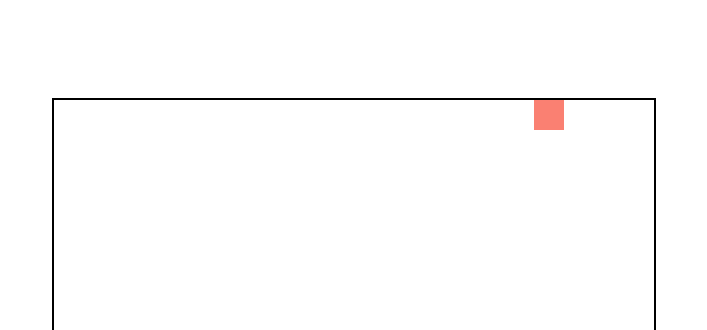
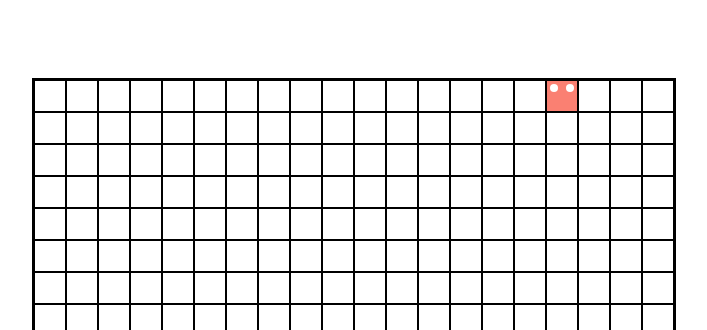
Before and after one commit to famil0/zombie-invasion, a plain HTML site: page index.html in a window 1280 px wide. Shown: the top 330 px of the page, without its empty margins (286-993 px from the left). Drawn offline with Linux system fonts and the light colour scheme.

Commit message:
add player rotation

```diff
--- a/script.js
+++ b/script.js
@@ -47,6 +47,19 @@ function keyPress(e) {
     else if (e.key == 'a' && playerIdx % col != 0) {
         moveFromTo(playerIdx, playerIdx - 1);
     }
+
+    if (e.key == 'i') {
+        root.style.setProperty("--heading", "0deg");
+    }
+    else if (e.key == 'k') {
+        root.style.setProperty("--heading", "180deg");
+    }
+    else if (e.key == 'l') {
+        root.style.setProperty("--heading", "90deg");
+    }
+    else if (e.key == 'j') {
+        root.style.setProperty("--heading", "270deg");
+    }
 }
 
 function moveFromTo(from, to) {
--- a/style.css
+++ b/style.css
@@ -5,6 +5,7 @@
 
 :root {
     --size: 15px;
+    --heading: 0deg;
     /* --col: 5; */
 }
 
@@ -26,9 +27,29 @@ body {
 .place {
     width: var(--size);
     height: var(--size);
-    /* border: 1px solid black; */
+    border: 1px solid black;
 }
 
 .player {
     background-color: salmon;
+    transform: rotate(var(--heading));
 }
+
+.player::before, .player::after {
+    content: "";
+    width: 8px;
+    height: 8px;
+    background-color: white;
+    border-radius: 50%;
+    position: relative;
+}
+
+.player::before {
+    float: left;
+    translate: calc(var(--size) / 10) calc(var(--size) / 10);
+}
+
+.player::after {
+    float: right;
+    translate: calc(var(--size) / -10) calc(var(--size) / 10);
+}
```
